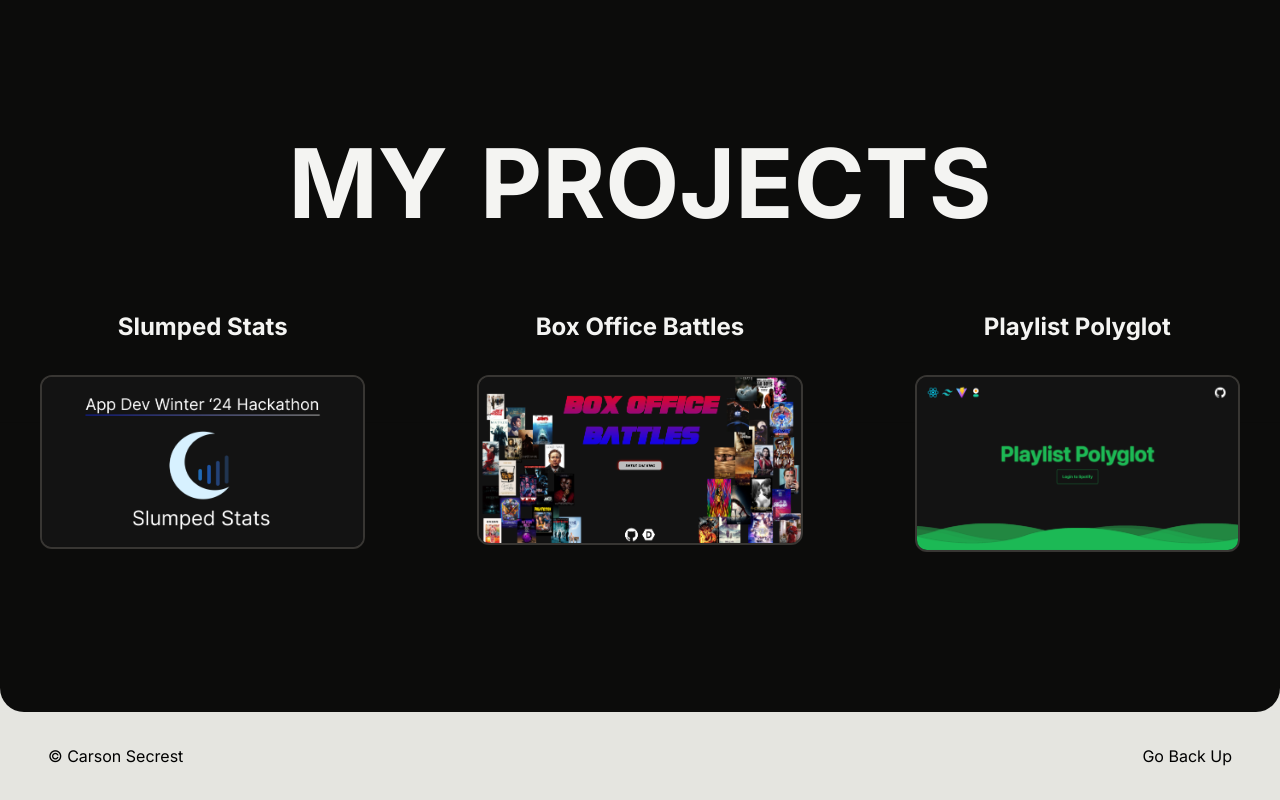
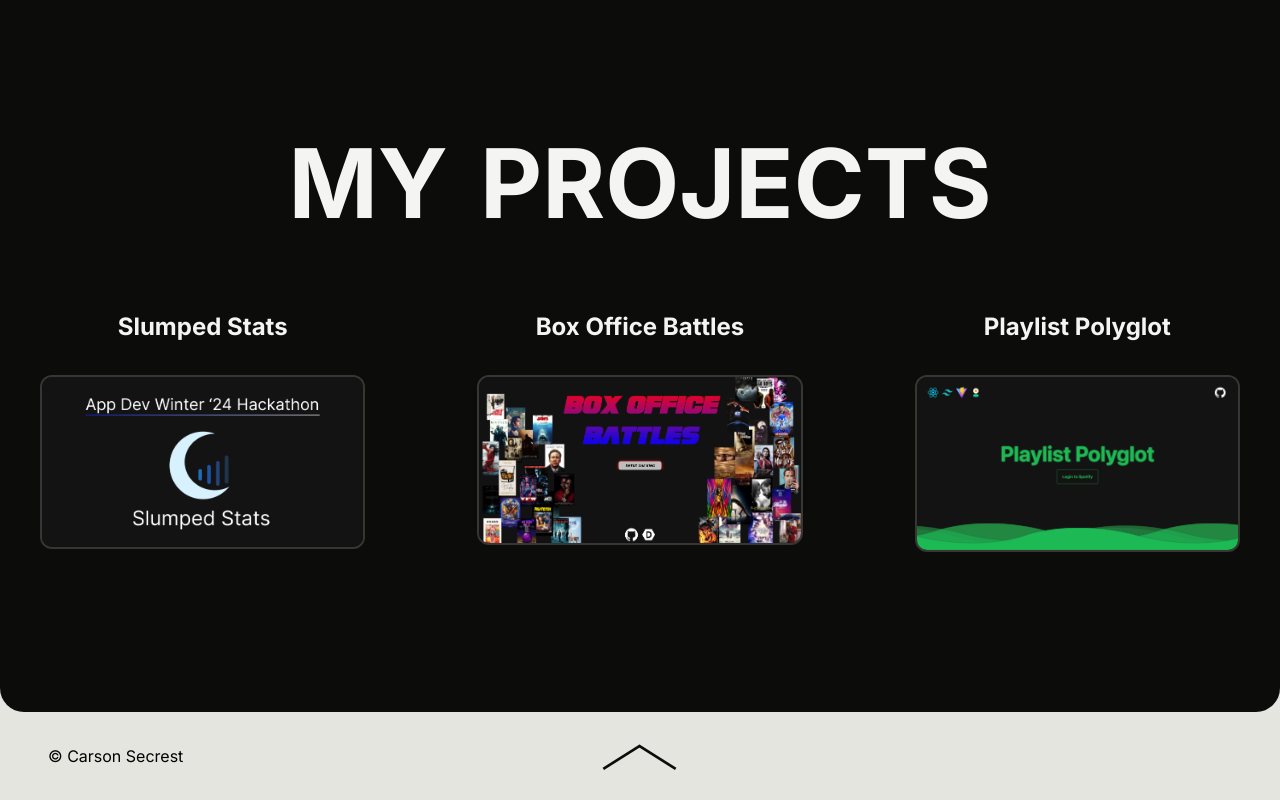
Before and after one commit to Carson274/Personal-Website-V2, a Next.js app: page / in a window 1280 px wide. Shown: the part 1937-2737 px from the top of the page. Built offline with nearby package versions, Linux system fonts and the light colour scheme.

Commit message:
Added animated arrow to scroll to the top

```diff
--- a/src/app/components/ToTop.tsx
+++ b/src/app/components/ToTop.tsx
@@ -1,16 +1,74 @@
 'use client'
 
-import React from 'react';
+import { useEffect, useRef, useState } from 'react';
+import Image from 'next/image'
+import { motion, useAnimationControls } from 'framer-motion';
 
 const ToTop = () => {
+  const controls = useAnimationControls();
+
   const scrollTop = () => {
     window.scrollTo({ top: 0, behavior: 'smooth' });
   }
 
+  const handleHoverStart = () => {
+    controls.start('rise');
+  }
+
+  const handleHoverEnd = () => {
+    controls.start('initial');
+  }
+
   return (
-    <div className="button">
-      <button onClick={scrollTop}>Go Back Up</button>
-    </div>
+    <motion.div
+      className='cursor-pointer relative'
+      style={{ width: '75px', height: '20px' }}
+      onHoverStart={handleHoverStart}
+      onHoverEnd={handleHoverEnd}
+    >
+      <motion.button
+        className='absolute top-0 left-0 right-0 bottom-0 m-auto'
+        onClick={scrollTop}
+        variants={{
+          initial: {
+            y: 0
+          },
+          rise: {
+            y: -100
+          }
+        }}
+        initial={'initial'}
+        animate={controls}
+      >
+        <Image
+          src='/images/Arrow_Up.svg'
+          width={75}
+          height={75}
+          alt="Arrow pointing up"
+        />
+      </motion.button>
+      <motion.button
+        className='absolute top-0 left-0 right-0 bottom-0 m-auto'
+        onClick={scrollTop}
+        variants={{
+          initial: {
+            y: 100
+          },
+          rise: {
+            y: 0
+          }
+        }}
+        initial={'initial'}
+        animate={controls}
+      >
+        <Image
+          src='/images/Arrow_Up.svg'
+          width={75}
+          height={75}
+          alt="Arrow pointing up"
+        />
+      </motion.button>
+    </motion.div>
   )
 }
 
--- a/src/app/sections/Footer/Footer.tsx
+++ b/src/app/sections/Footer/Footer.tsx
@@ -1,11 +1,16 @@
 import React from 'react';
-import ToTop from '../../components/ToTop';
+import ToTop from '../../components/ToTop';;
 
 const Footer = () => {
   return (
-    <section className='footer flex flex-row justify-between py-8 px-12 w-full bg-light-cream'>
-      <p>&copy; Carson Secrest</p>
-      <ToTop />
+    <section className='footer flex flex-row py-8 px-12 w-full bg-light-cream overflow-hidden'>
+      <div className='w-1/3'>
+        <p>&copy; Carson Secrest</p>
+      </div>
+      <div className='w-1/3 flex justify-center'>
+        <ToTop/>
+      </div>
+      <div className='w-1/3'></div>
     </section>
   )
 }
```
Also changed, not shown: public/images/Arrow_Up.svg (added).
